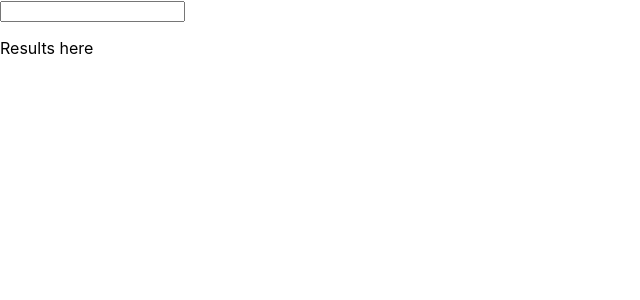
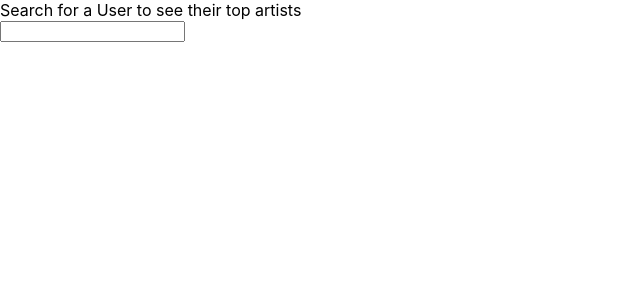
Before and after one commit to gvenezia/lastfm-api, a React (Create React App) app: page / in a window 1280 px wide. Shown: the top 300 px of the page, without its empty margins (0-640 px from the left). Built offline with nearby package versions, Linux system fonts and the light colour scheme.

Commit message:
Configure Inputs and Results to display total artists of user + Refactor

```diff
--- a/src/App.js
+++ b/src/App.js
@@ -7,9 +7,7 @@ import Inputs from './Inputs';
 
 class App extends Component {
   state = {
-    entry: '',
-    artist: '',
-    results: {}
+    results: ''
   }
 
   getLastFM = (entry) => {
@@ -42,7 +40,7 @@ class App extends Component {
 
     axios.get(lastFMurl)
       .then( results => {
-        // this.setState({results: results})
+        this.setState({results: results.data.artists['@attr'].total})
         console.log(results.data);
       })
       .catch( err => {
@@ -52,20 +50,9 @@ class App extends Component {
 
   render() {
     return (
-      <div className="App">
-        <form onSubmit={event => {
-            event.preventDefault();
-
-            this.getLastFM(this.state.entry);
-          }
-        }>
-          <input type="text"
-                value={this.state.entry}
-                onChange={ event => this.setState({entry: event.target.value}) } />
-        </form>
-        <div>
-          <Results results={this.state.results}/>
-        </div>
+      <div>
+        <Inputs getLastFM={this.getLastFM}/>
+        <Results results={this.state.results}/>
       </div>
     );
   }
--- a/src/Inputs.js
+++ b/src/Inputs.js
@@ -1,13 +1,25 @@
 import React, { Component } from 'react';
 
 class Inputs extends Component {
-	state = {};
+	state = {entry: ''};
 
 	render(){
 		return (
-			<p>
-				Inputs here
-			</p>
+			<div>
+				<label>
+					Search for a User to see their top artists
+				</label>
+				<form onSubmit={event => {
+					    event.preventDefault();
+
+					    this.props.getLastFM(this.state.entry);
+					  }
+					}>
+				  <input type="text"
+				        value={this.state.entry}
+				        onChange={ event => this.setState({entry: event.target.value}) } />
+				</form>
+			</div>
 		);
 
 	}
--- a/src/Results.js
+++ b/src/Results.js
@@ -6,7 +6,7 @@ class Results extends Component {
 	render(){
 		return (
 			<p>
-				Results here
+				{this.props.results}
 			</p>
 		);
 
```
Also changed, not shown: 1 other file (tests, documents, lock files or other folders).
